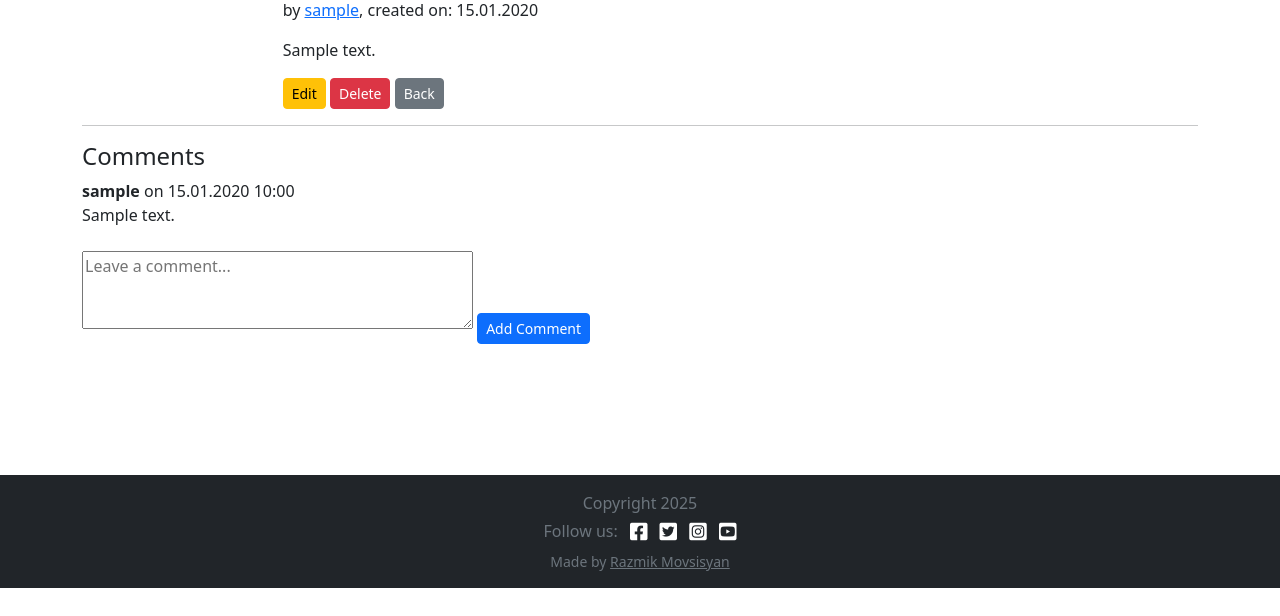
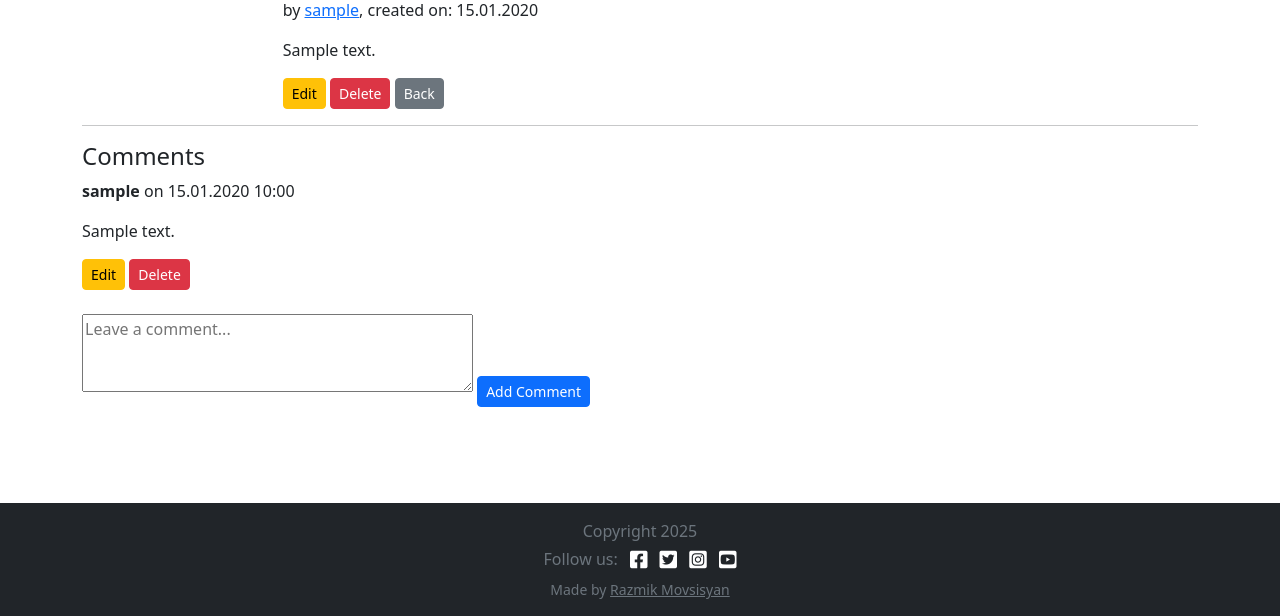
Before and after one commit to RazmikMovsisyan/microblogify, a Django app: a page that uses blog/templates/blog/post_detail.html in a window 1280 px wide. Shown: the part 212-828 px from the top of the page. Before the commit the page ends 800 px from the top, so only its background shows below. Run offline with Django 4.2, Linux system fonts and the light colour scheme; a user stored in the database is signed in; tables that the repository leaves empty hold one stand-in row (values such as "Sample post"); some libraries are stand-ins or nearby versions; some web fonts are replaced.

Commit message:
Function: This time from separate edit/delete views to inline comment handling for a single-page interaction

```diff
--- a/blog/templates/blog/post_detail.html
+++ b/blog/templates/blog/post_detail.html
@@ -29,7 +29,33 @@
 {% for comment in comments %}
   <div class="mb-2">
     <strong>{{ comment.author.username }}</strong> on {{ comment.created_on|date:"d.m.Y H:i" }}<br>
-    {{ comment.content|linebreaks }}
+
+    {% if user == comment.author and request.POST.comment_id == comment.id|stringformat:"s" and request.POST.action == "edit" %}
+      <form method="post">
+        {% csrf_token %}
+        <textarea name="content" class="form-control mb-2" rows="3">{{ comment.content }}</textarea>
+        <input type="hidden" name="comment_id" value="{{ comment.id }}">
+        <input type="hidden" name="action" value="save">
+        <button type="submit" class="btn btn-success btn-sm">Save</button>
+        <a href="{% url 'post_detail' post.slug %}" class="btn btn-secondary btn-sm">Cancel</a>
+      </form>
+    {% else %}
+      <p>{{ comment.content|linebreaks }}</p>
+      {% if user == comment.author %}
+        <form method="post" class="d-inline">
+          {% csrf_token %}
+          <input type="hidden" name="comment_id" value="{{ comment.id }}">
+          <input type="hidden" name="action" value="edit">
+          <button type="submit" class="btn btn-warning btn-sm">Edit</button>
+        </form>
+        <form method="post" class="d-inline" onsubmit="return confirm('Delete this comment?');">
+          {% csrf_token %}
+          <input type="hidden" name="comment_id" value="{{ comment.id }}">
+          <input type="hidden" name="action" value="delete">
+          <button type="submit" class="btn btn-danger btn-sm">Delete</button>
+        </form>
+      {% endif %}
+    {% endif %}
   </div>
 {% empty %}
   <p>No comments yet.</p>
--- a/blog/views.py
+++ b/blog/views.py
@@ -32,18 +32,43 @@ class PostDetailView(DetailView):
 
     def post(self, request, *args, **kwargs):
         self.object = self.get_object()
+        context = self.get_context_data()
+
         if not request.user.is_authenticated:
-            return redirect('login')
+            return redirect('account_login')
 
-        form = CommentForm(request.POST)
-        if form.is_valid():
-            comment = form.save(commit=False)
-            comment.post = self.object
-            comment.author = request.user
-            comment.save()
-            messages.success(request, "Your comment was posted.")
+        action = request.POST.get('action')
+        comment_id = request.POST.get('comment_id')
+
+        if action == "save" and comment_id:
+            comment = Comment.objects.get(id=comment_id, post=self.object, author=request.user)
+            content = request.POST.get('content')
+            if content:
+                comment.content = content
+                comment.save()
+                messages.success(request, "Your comment was updated.")
             return redirect('post_detail', slug=self.object.slug)
-        context = self.get_context_data()
+
+        elif action == "delete" and comment_id:
+            comment = Comment.objects.get(id=comment_id, post=self.object, author=request.user)
+            comment.delete()
+            messages.success(request, "Your comment was deleted.")
+            return redirect('post_detail', slug=self.object.slug)
+
+        elif action == "edit" and comment_id:
+            context['editing_comment_id'] = int(comment_id)
+            return self.render_to_response(context)
+
+        else:
+            form = CommentForm(request.POST)
+            if form.is_valid():
+                comment = form.save(commit=False)
+                comment.post = self.object
+                comment.author = request.user
+                comment.save()
+                messages.success(request, "Your comment was posted.")
+                return redirect('post_detail', slug=self.object.slug)
+
         context['comment_form'] = form
         return self.render_to_response(context)
 
```
